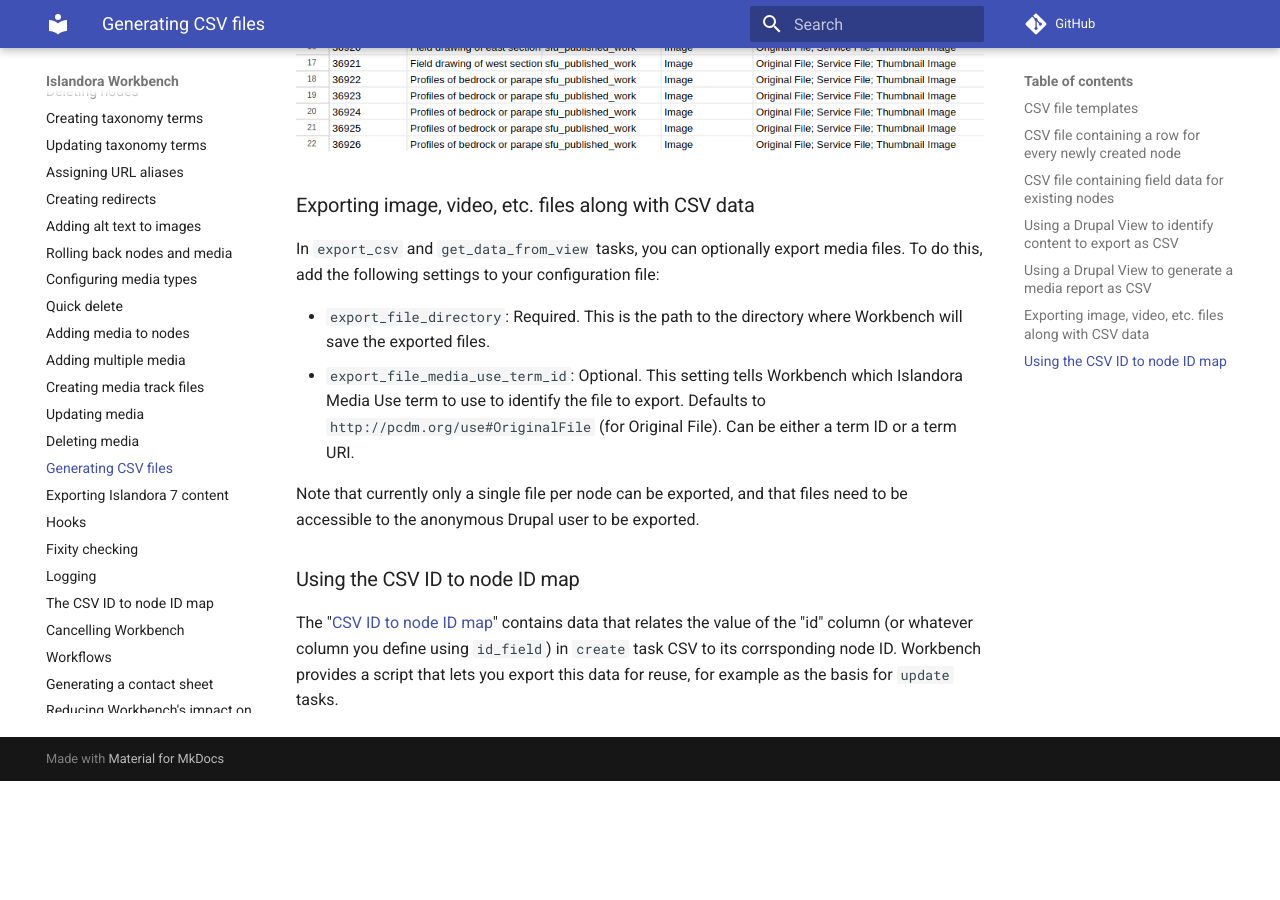
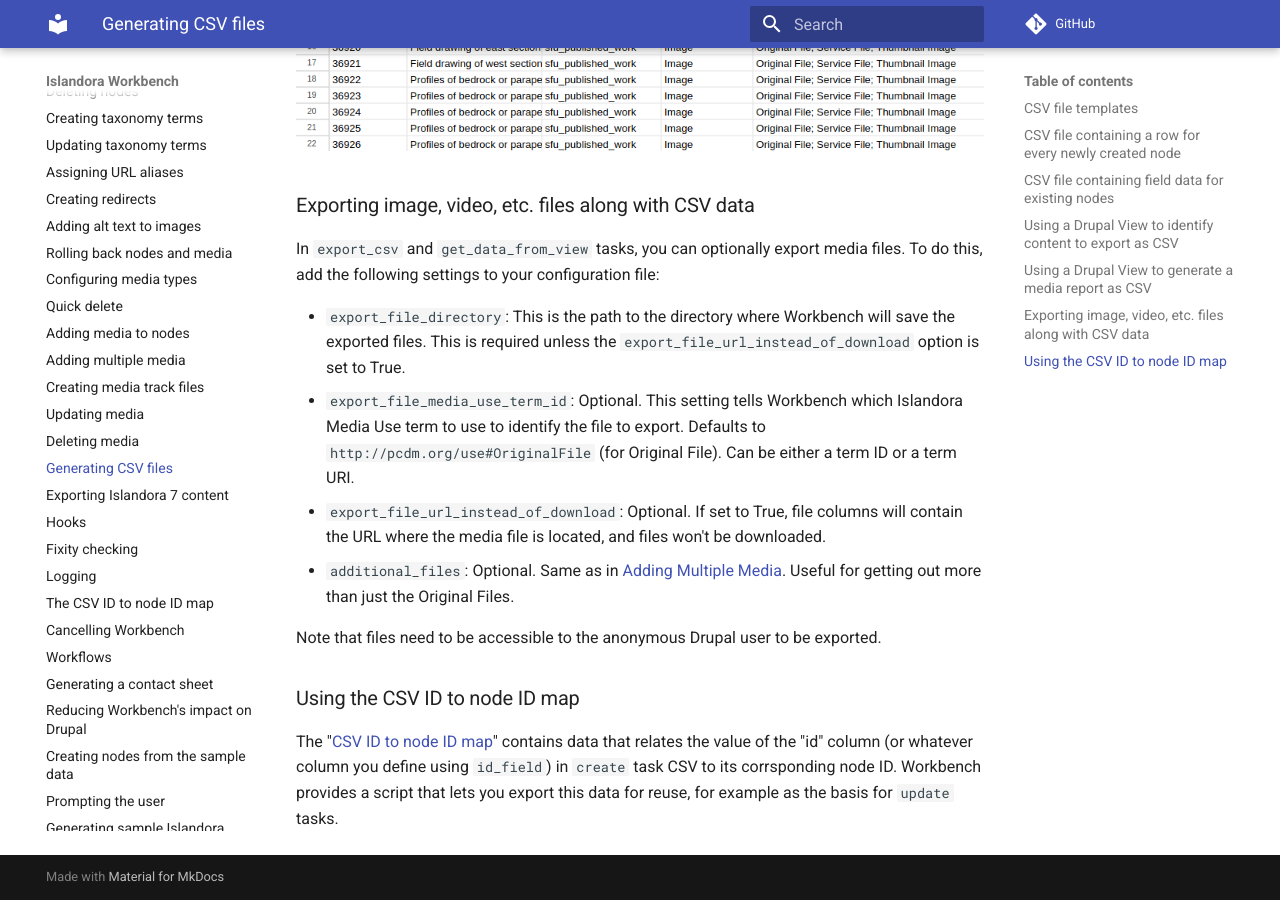
Before and after one commit to mjordan/islandora_workbench_docs, an MkDocs documentation site: the page built from docs/generating_csv_files.md, in a window 1280 px wide and 900 px high, scrolled down 7352 px. Built offline with MkDocs 1.6.1 and Material for MkDocs 9.7.7, drawn with Linux system fonts in a browser that asks for light colours; comment, search, counter and statistics services are not loaded; before the commit the page ends 8133 px from its top, so only the background shows below that.

Commit message:
Support adding multiple media to CSV export.

```diff
--- a/docs/generating_csv_files.md
+++ b/docs/generating_csv_files.md
@@ -185,10 +185,12 @@ The output contains colums for Node ID, Title, Content Type, Islandora Model, an
 
 In `export_csv` and `get_data_from_view` tasks, you can optionally export media files. To do this, add the following settings to your configuration file:
 
-* `export_file_directory`: Required. This is the path to the directory where Workbench will save the exported files.
+* `export_file_directory`: This is the path to the directory where Workbench will save the exported files. This is required unless the `export_file_url_instead_of_download` option is set to True.
 * `export_file_media_use_term_id`: Optional. This setting tells Workbench which Islandora Media Use term to use to identify the file to export. Defaults to `http://pcdm.org/use#OriginalFile` (for Original File). Can be either a term ID or a term URI.
+* `export_file_url_instead_of_download`: Optional. If set to True, file columns will contain the URL where the media file is located, and files won't be downloaded.
+* `additional_files`: Optional. Same as in [Adding Multiple Media](adding_multiple_media.md). Useful for getting out more than just the Original Files.
 
-Note that currently only a single file per node can be exported, and that files need to be accessible to the anonymous Drupal user to be exported.
+Note that files need to be accessible to the anonymous Drupal user to be exported.
 
 ### Using the CSV ID to node ID map
 
```
